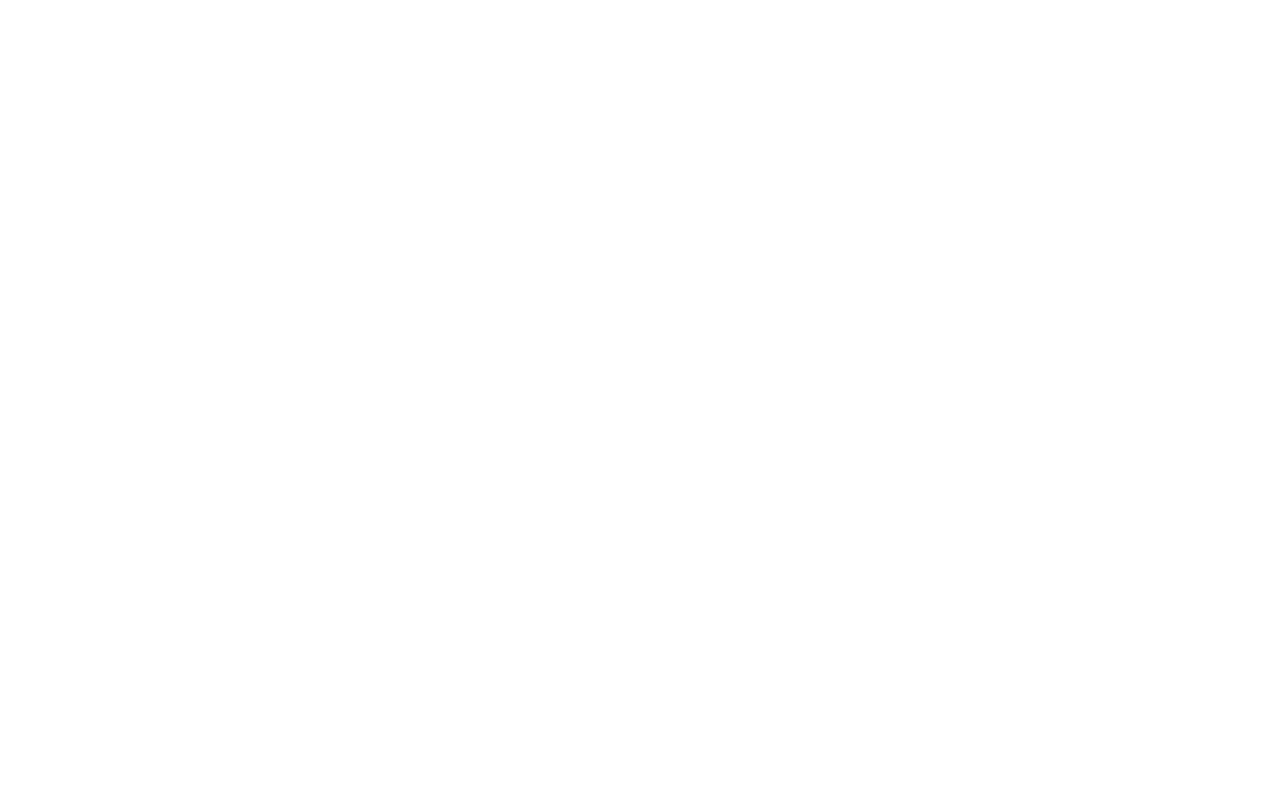
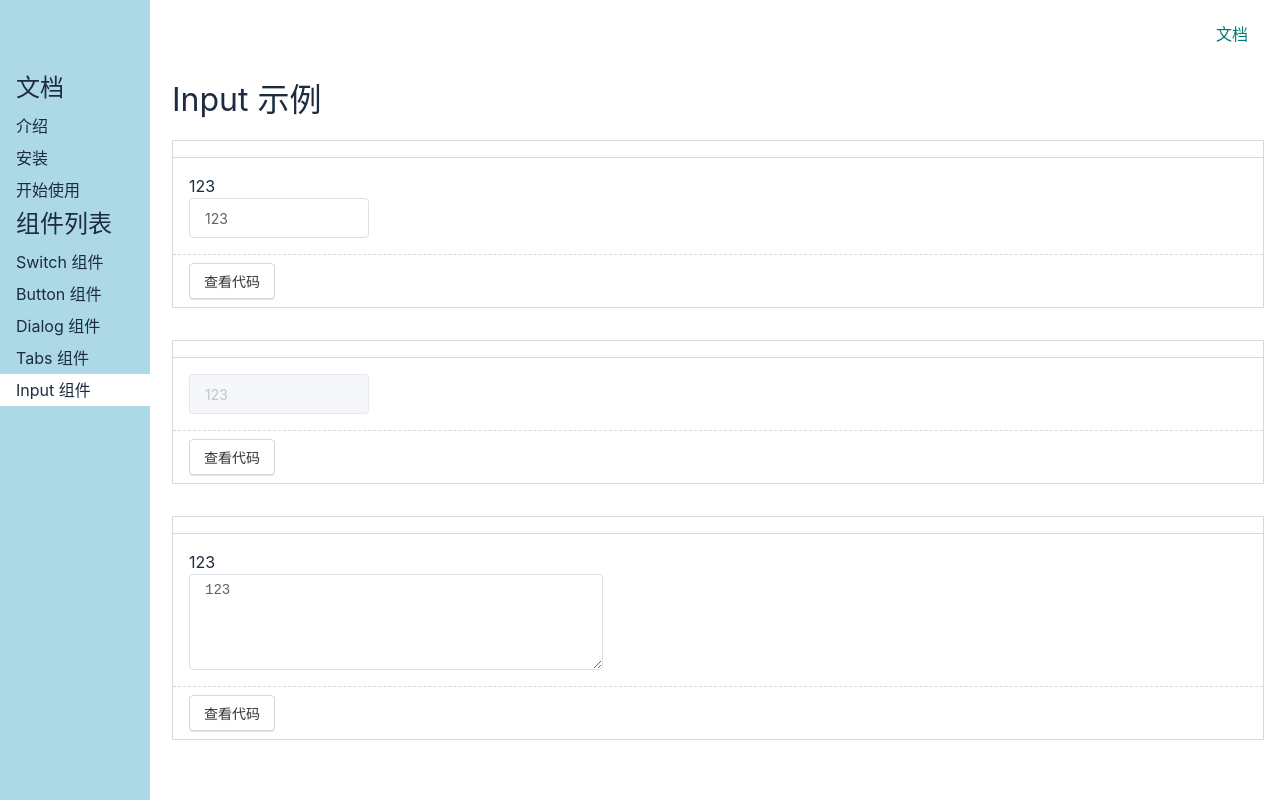
Before and after one commit to hsbao/vue3-components-ui, a Vue app: page /#/doc/input in a window 1280 px wide. Before the commit this address had no page. Built offline with nearby package versions, Linux system fonts and the light colour scheme.

Commit message:
feat：新增Input组件

```diff
--- a/package.json
+++ b/package.json
@@ -23,6 +23,7 @@
   },
   "devDependencies": {
     "@vue/compiler-sfc": "^3.0.0",
+    "node-sass": "^5.0.0",
     "rollup-plugin-esbuild": "^2.5.0",
     "rollup-plugin-scss": "^2.6.0",
     "rollup-plugin-terser": "^7.0.2",
--- /dev/null
+++ b/src/components/input/Input1.demo.vue
@@ -0,0 +1,22 @@
+<demo>
+禁用
+</demo>
+<template>
+  <div>
+    <Input v-model:value="value" disabled />
+  </div>
+</template>
+
+<script lang="ts">
+import { ref } from 'vue'
+import { Input } from '../../lib/index'
+export default {
+  components: {
+    Input,
+  },
+  setup() {
+    const value = ref('123')
+    return { value }
+  },
+}
+</script>
--- /dev/null
+++ b/src/components/input/Input2.demo.vue
@@ -0,0 +1,23 @@
+<demo>
+基础用法
+</demo>
+<template>
+  <div>
+    <p>{{ value }}</p>
+    <Input v-model:value="value" />
+  </div>
+</template>
+
+<script lang="ts">
+import { ref } from 'vue'
+import { Input } from '../../lib/index'
+export default {
+  components: {
+    Input,
+  },
+  setup() {
+    const value = ref('123')
+    return { value }
+  },
+}
+</script>
--- /dev/null
+++ b/src/components/input/Input3.demo.vue
@@ -0,0 +1,23 @@
+<demo>
+textarea 文本域
+</demo>
+<template>
+  <div>
+    <p>{{ value }}</p>
+    <Input type="textarea" v-model:value="value" :rows="4" />
+  </div>
+</template>
+
+<script lang="ts">
+import { ref } from 'vue'
+import { Input } from '../../lib/index'
+export default {
+  components: {
+    Input,
+  },
+  setup() {
+    const value = ref('123')
+    return { value }
+  },
+}
+</script>
--- /dev/null
+++ b/src/components/input/InputDemo.vue
@@ -0,0 +1,27 @@
+<template>
+  <div>
+    <h1>Input 示例</h1>
+    <Demo :component="Input2Demo" />
+    <Demo :component="Input1Demo" />
+    <Demo :component="Input3Demo" />
+  </div>
+</template>
+
+<script lang="ts">
+import Demo from '../Demo.vue'
+import Input1Demo from './Input1.demo.vue'
+import Input2Demo from './Input2.demo.vue'
+import Input3Demo from './Input3.demo.vue'
+export default {
+  components: {
+    Demo,
+  },
+  setup() {
+    return {
+      Input1Demo,
+      Input2Demo,
+      Input3Demo,
+    }
+  },
+}
+</script>
--- /dev/null
+++ b/src/lib/form/Input.vue
@@ -0,0 +1,198 @@
+<template>
+  <div
+    :class="{
+      'cmp-input': type !== 'textarea',
+      'cmp-textarea': type === 'textarea',
+    }"
+  >
+    <input
+      v-if="type !== 'textarea'"
+      class="cmp-input__inner"
+      :type="type"
+      :value="value"
+      :placeholder="placeholder"
+      :readonly="readonly"
+      :disabled="disabled"
+      :maxlength="maxlength"
+      :minlength="minlength"
+      :class="classes"
+      @input="input"
+      @change="change"
+      @blur="blur"
+      @focus="focus"
+    />
+
+    <textarea
+      v-if="type === 'textarea'"
+      class="el-textarea__inner"
+      :value="value"
+      :rows="rows"
+      :placeholder="placeholder"
+      :readonly="readonly"
+      :disabled="disabled"
+      :maxlength="maxlength"
+      :minlength="minlength"
+      :class="classes"
+      @input="input"
+      @change="change"
+      @blur="blur"
+      @focus="focus"
+    ></textarea>
+  </div>
+</template>
+
+<script lang="ts">
+import { computed } from 'vue'
+export default {
+  name: 'Input',
+  props: {
+    value: {
+      type: String,
+      default: '',
+    },
+    type: {
+      type: String,
+      default: 'text',
+    },
+    placeholder: {
+      type: String,
+      default: '请输入内容',
+    },
+    readonly: {
+      type: Boolean,
+      default: false,
+    },
+    disabled: {
+      type: Boolean,
+      default: false,
+    },
+    maxlength: {
+      type: String,
+    },
+    minlength: {
+      type: String,
+    },
+    rows: {
+      type: Number,
+      default: 2,
+    },
+  },
+  setup(props, context) {
+    const classes = computed(() => {
+      return {
+        'is-disabled': props.disabled,
+      }
+    })
+    const input = (e) => {
+      context.emit('update:value', e.target.value)
+    }
+    const change = (e) => {
+      const val = e.target.value
+      context.emit('update:value', val)
+      context.emit('change', val)
+    }
+    const focus = (e) => {
+      context.emit('focus', e)
+    }
+    const blur = (e) => {
+      context.emit('blur', e)
+    }
+    return {
+      classes,
+      input,
+      change,
+      focus,
+      blur,
+    }
+  },
+}
+</script>
+
+<style lang="scss">
+$height: 40px;
+$color: #606266;
+$border-color: #dcdfe6;
+$border-color-hover: #666;
+$border-radius: 4px;
+$font-size: 14px;
+$box-shadow-color: rgba(0, 0, 0, 0.5);
+$error-color: #f1453d;
+$primary-color: #409eff;
+
+@mixin is-disabled {
+  background-color: #f5f7fa;
+  border-color: #e4e7ed;
+  color: #c0c4cc;
+  cursor: not-allowed;
+}
+
+@mixin focus {
+  outline: none;
+  border-color: $primary-color;
+}
+
+.cmp-input {
+  position: relative;
+  width: 180px;
+  display: inline-block;
+  font-size: $font-size;
+  color: $color;
+
+  .cmp-input__inner {
+    width: 100%;
+    -webkit-appearance: none;
+    height: $height;
+    border: 1px solid $border-color;
+    border-radius: $border-radius;
+    padding: 0 15px;
+    font-size: inherit;
+    color: $color;
+    outline: none;
+    background: transparent;
+    transition: border-color 0.2s cubic-bezier(0.645, 0.045, 0.355, 1);
+    &::-webkit-input-placeholder {
+      color: $color;
+      font-size: $font-size;
+    }
+    &.is-disabled {
+      @include is-disabled();
+    }
+    &:focus {
+      @include focus();
+    }
+  }
+}
+.cmp-textarea {
+  position: relative;
+  display: inline-block;
+  width: 414px;
+  vertical-align: bottom;
+  font-size: $font-size;
+  .el-textarea__inner {
+    outline: none;
+    display: block;
+    resize: vertical;
+    padding: 5px 15px;
+    line-height: 1.5;
+    box-sizing: border-box;
+    width: 100%;
+    font-size: inherit;
+    color: $color;
+    background-color: #fff;
+    background-image: none;
+    border: 1px solid $border-color;
+    border-radius: $border-radius;
+    transition: border-color 0.2s cubic-bezier(0.645, 0.045, 0.355, 1);
+    &:focus {
+      @include focus();
+    }
+    &.is-disabled {
+      @include is-disabled();
+    }
+    &::-webkit-input-placeholder {
+      color: $color;
+      font-size: $font-size;
+    }
+  }
+}
+</style>
--- a/src/lib/index.ts
+++ b/src/lib/index.ts
@@ -3,4 +3,5 @@
 export { default as Tabs } from './tabs/Tabs.vue'
 export { default as Tab } from './tabs/Tab.vue'
 export { default as Dialog } from './dialog/Dialog.vue'
+export { default as Input } from './form/Input.vue'
 export { show as show } from './dialog/dialogMethod'
--- a/src/router/index.ts
+++ b/src/router/index.ts
@@ -6,6 +6,7 @@
 import ButtonDemo from '../components/button/ButtonDemo.vue'
 import DialogDemo from '../components/dialog/DialogDemo.vue'
 import TabsDemo from '../components/tabs/TabsDemo.vue'
+import InputDemo from '../components/input/InputDemo.vue'
 
 import Markdown from '../components/Markdown.vue'
 import intro from '../markdown/intro.md'
@@ -30,6 +31,7 @@
         { path: 'button', component: ButtonDemo },
         { path: 'dialog', component: DialogDemo },
         { path: 'tabs', component: TabsDemo },
+        { path: 'input', component: InputDemo },
       ],
     },
   ],
--- a/src/views/Doc.vue
+++ b/src/views/Doc.vue
@@ -28,6 +28,9 @@
           </li>
           <li>
             <router-link to="/doc/tabs">Tabs 组件</router-link>
+          </li>
+          <li>
+            <router-link to="/doc/input">Input 组件</router-link>
           </li>
         </ol>
       </aside>
```
Also changed, not shown: 1 other file (tests, documents, lock files or other folders).
